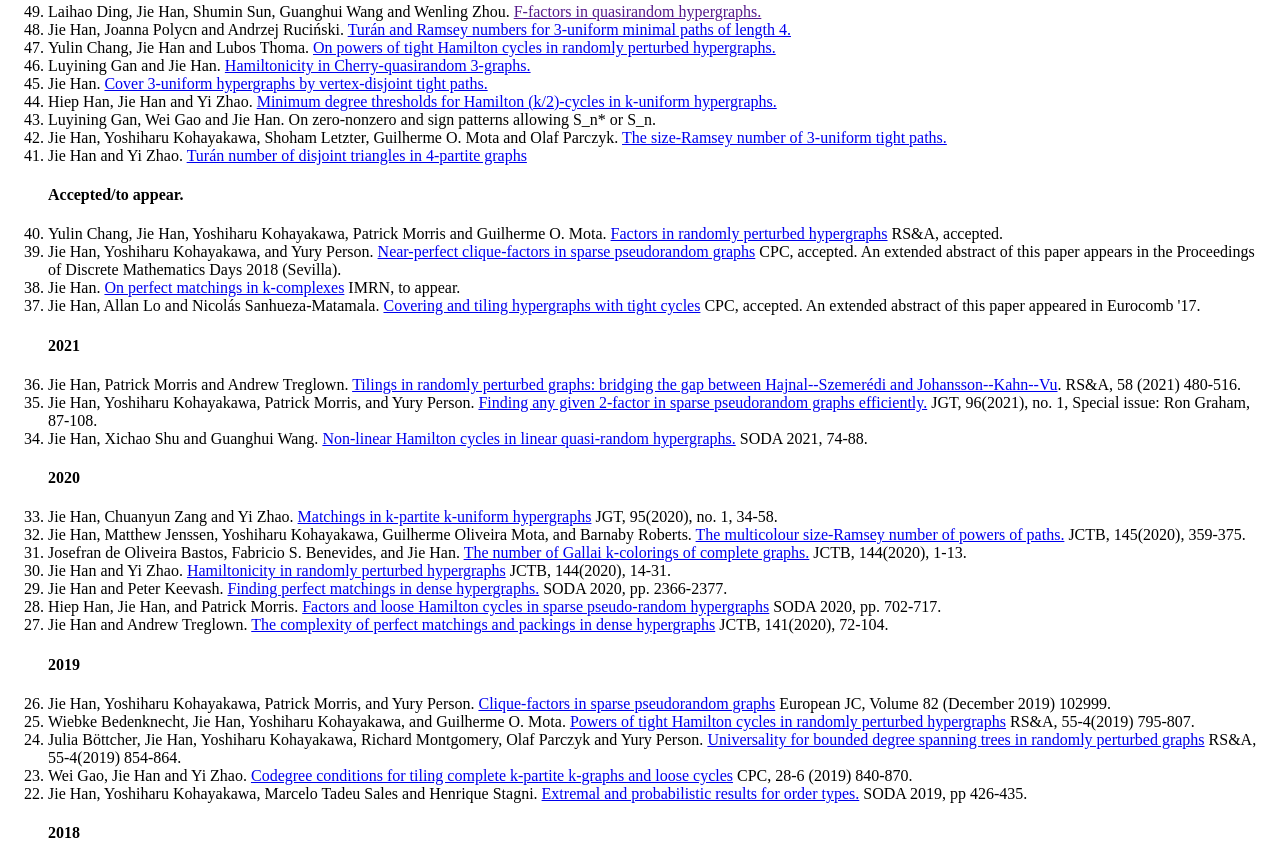
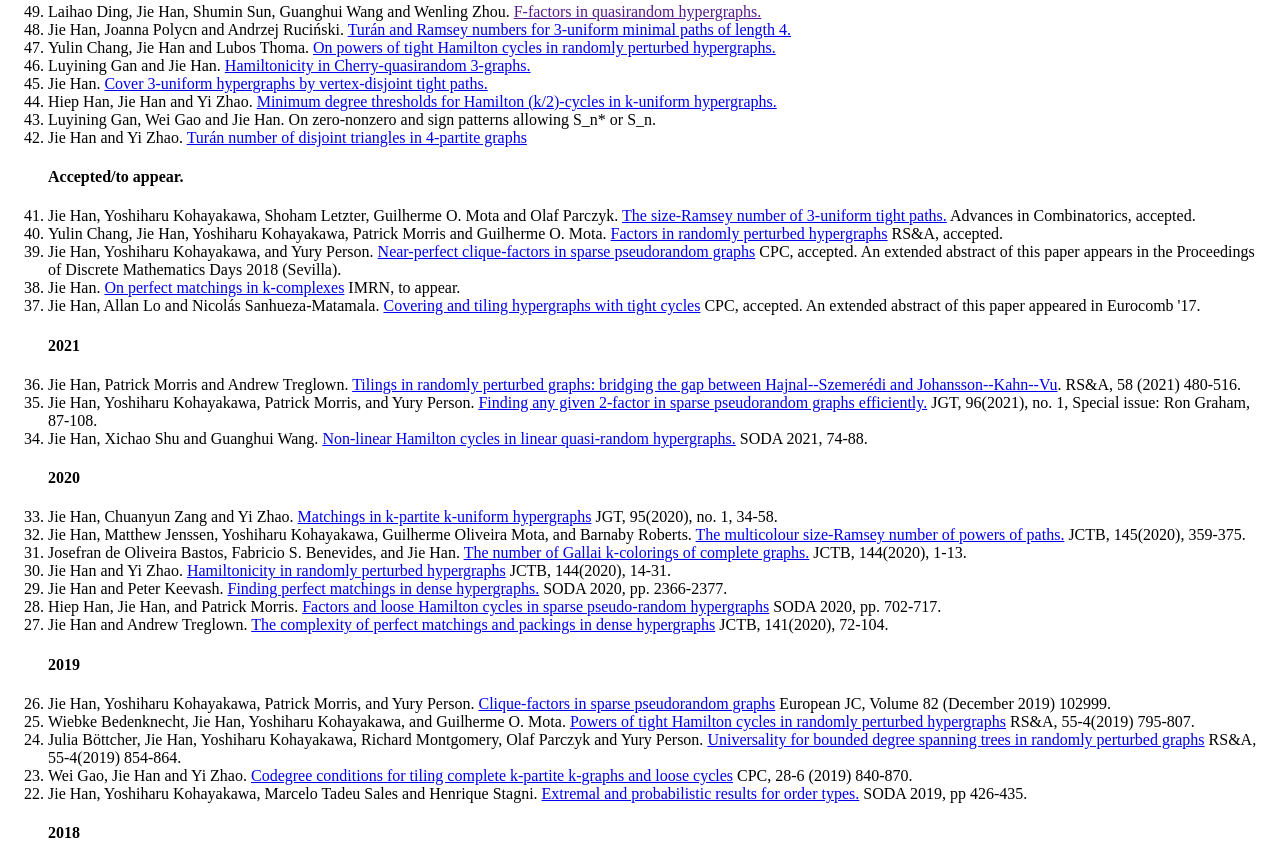
Before and after one commit to jiehan773/jiehan773.github.io, a plain HTML site: page index.html in a window 1280 px wide. Shown: the part 777-1637 px from the top of the page. Drawn offline with Linux system fonts and the light colour scheme.

Commit message:
Update index.html

```diff
--- a/index.html
+++ b/index.html
@@ -52,10 +52,10 @@
 <li>Jie Han. <a href="https://arxiv.org/abs/2003.11686" target="_blank" rel="nofollow">Cover 3-uniform hypergraphs by vertex-disjoint tight paths.</a></li>
 <li>Hiep Han, Jie Han and Yi Zhao. <a href="https://arxiv.org/abs/2002.12234" target="_blank" rel="nofollow">Minimum degree thresholds for Hamilton (k/2)-cycles in k-uniform hypergraphs.</a></li>
 <li>Luyining Gan, Wei Gao and Jie Han. On zero-nonzero and sign patterns allowing S_n* or S_n.</li>
-<li>Jie Han, Yoshiharu Kohayakawa, Shoham Letzter, Guilherme O. Mota and Olaf Parczyk. <a href="https://arxiv.org/abs/1907.08086" target="_blank" rel="nofollow">The size-Ramsey number of 3-uniform tight paths.</a></li>
 <li>Jie Han and Yi Zhao. <a href="https://arxiv.org/abs/1906.01812" target="_blank" rel="nofollow">Turán number of disjoint triangles in 4-partite graphs</a></li>
 
   <h4>Accepted/to appear.</h4>
+<li>Jie Han, Yoshiharu Kohayakawa, Shoham Letzter, Guilherme O. Mota and Olaf Parczyk. <a href="https://arxiv.org/abs/1907.08086" target="_blank" rel="nofollow">The size-Ramsey number of 3-uniform tight paths.</a> Advances in Combinatorics, accepted.</li>
 <li>Yulin Chang, Jie Han, Yoshiharu Kohayakawa, Patrick Morris and Guilherme O. Mota.
   <a href="https://arxiv.org/abs/2008.01031" target="_blank" rel="nofollow">Factors in randomly perturbed hypergraphs</a> RS&A, accepted.</li>
 <li>Jie Han, Yoshiharu Kohayakawa, and Yury Person.
```
